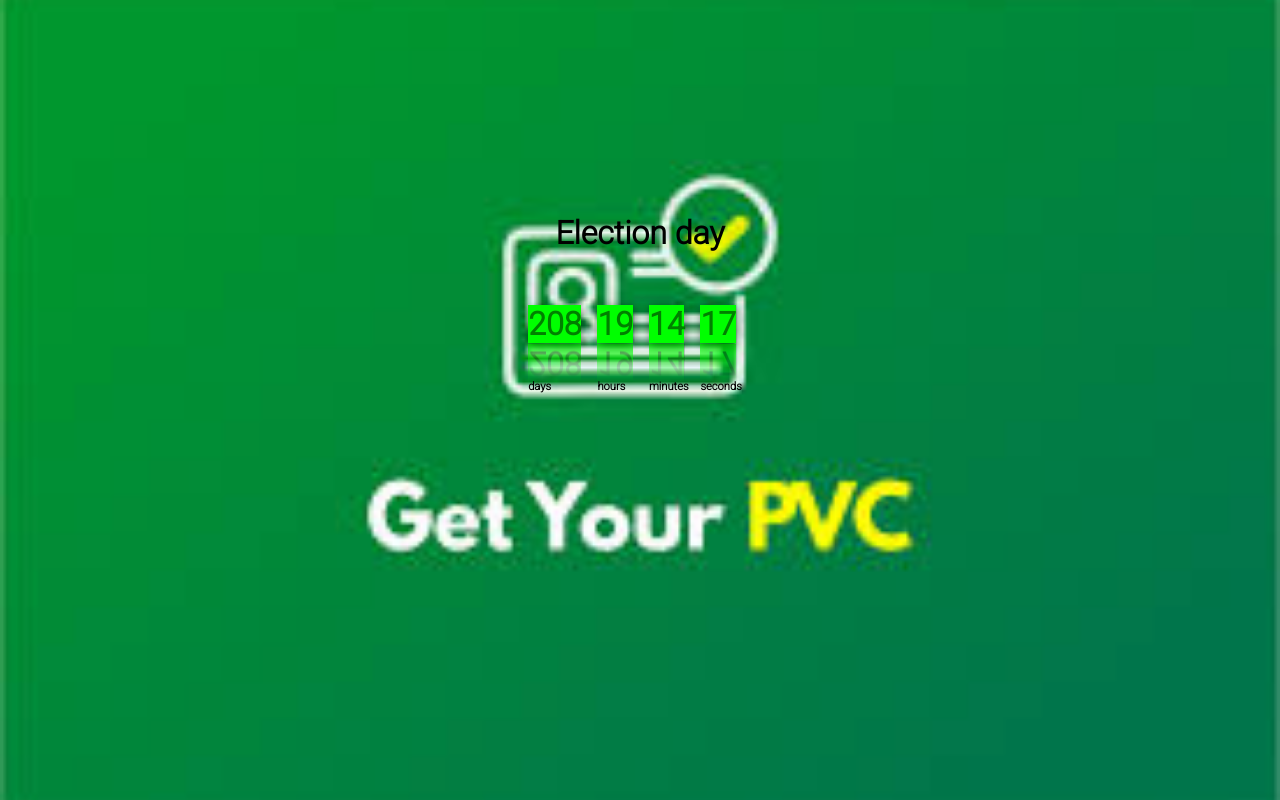
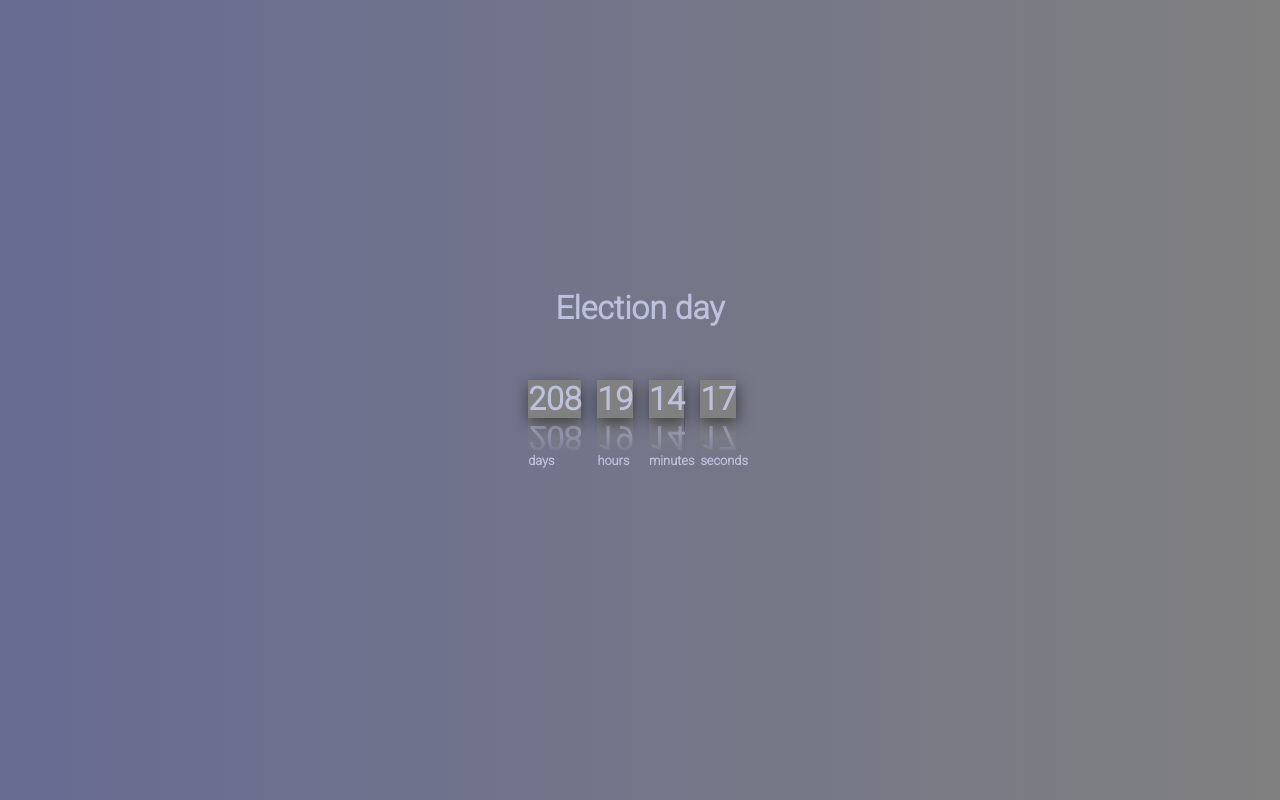
Before and after one commit to ifeawoyemi/countdown-Timer-, a plain HTML site: page index.html in a window 1280 px wide. Drawn offline with Linux system fonts and the light colour scheme; a web font is replaced by a local one.

Commit message:
another commit

```diff
--- a/index.html
+++ b/index.html
@@ -9,7 +9,6 @@
 </head>
 <body>
   <h1>Election day</h1>
-  <div class="background-image"></div>
   <div class="countdown-container">
     <div class="countdown-el days-c">
       <p class="big-text" id="days">0</p>
--- a/style.css
+++ b/style.css
@@ -1,35 +1,18 @@
 @import url('https://fonts.googleapis.com/css2?family=Ibarra+Real+Nova:wght@400;500&family=Roboto:wght@300&display=swap');
 
-html,
 body {
-height: 100%;
-width: 100%;
-}
 
-body {
-  /*background-image: linear-gradient(90deg, #676B92, grey);*/
-  background-image: url("/image/bg.jpeg");
-  background-repeat: no-repeat;
-  background-size: cover;
-  background-position: center;
+  background-image: linear-gradient(90deg, #676B92, grey);
   display:flex;
   flex-direction: column;
   align-items: center;
   justify-content: center;
-  min-height: 100%;
-  width: width;
-  margin: 0;
+  min-height: 90vh;
   font-family: 'Roboto', sans-serif;
 }
 
-.background-image{
-
-}
-
 h1{
-  font-weight: bold;
-  font-size: 2rem;
-  margin-top: -12rem;
+  color: #BEC1DD;
 }
 
 .countdown-container{
@@ -42,15 +25,16 @@ h1{
   font-size: 2rem;
   display: grid;
   grid-template-columns: auto auto auto auto;
-  background-color: lime;
-  box-shadow: 1px 2px 10px 0 rgba(0, 0, 0, 0.5);
-  -webkit-box-reflect: below 0.5px linear-gradient(transparent, rgba(255, 255, 255,0.8));
+  background-color: grey;
+  box-shadow: 1px 5px 15px 0 rgba(0, 0, 0, 0.5);
+  -webkit-box-reflect: below 0px linear-gradient(transparent, rgba(255, 255, 255,0.8));
   margin-right: 1rem;
-  color: green;
+  color: #BEC1DD;
 }
 
 .countdown-el span{
-  font-size: 0.7rem;
+  font-size: 0.8rem;
   font-weight: bold;
   padding-top: -14rem;
+  color: #BEC1DD;
 }
```
Also changed, not shown: image/bg.jpeg (deleted).
